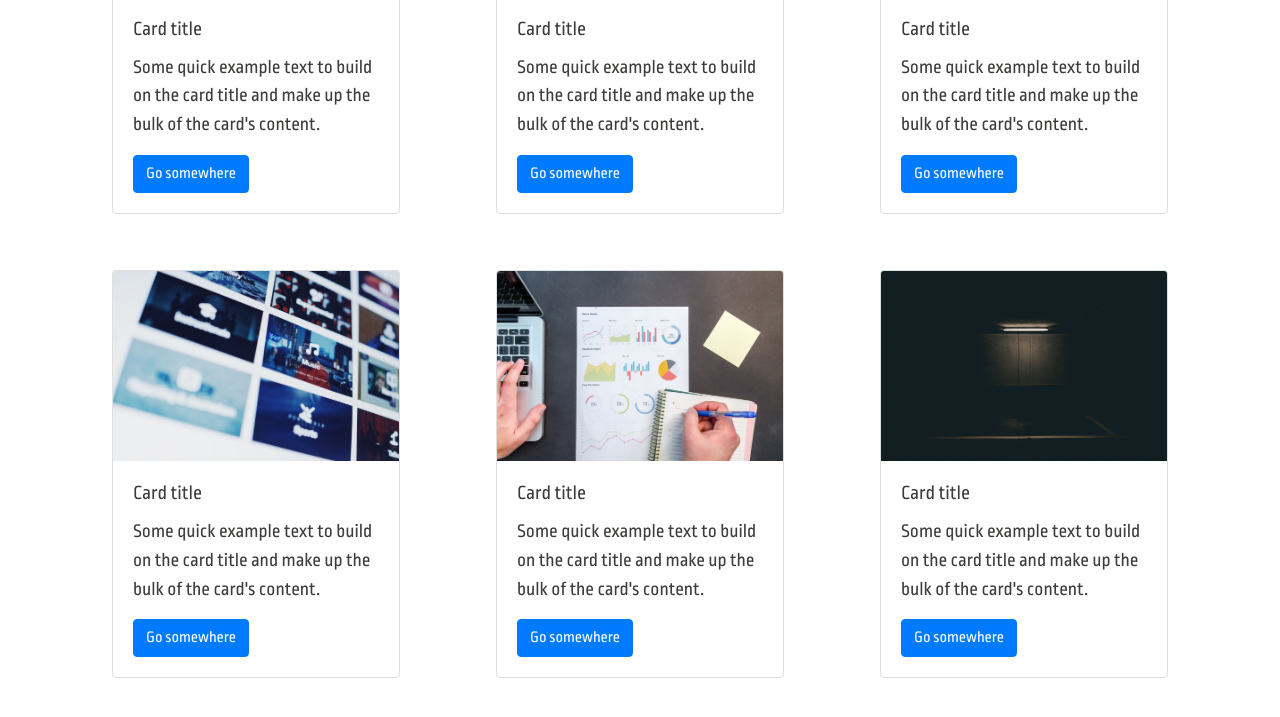
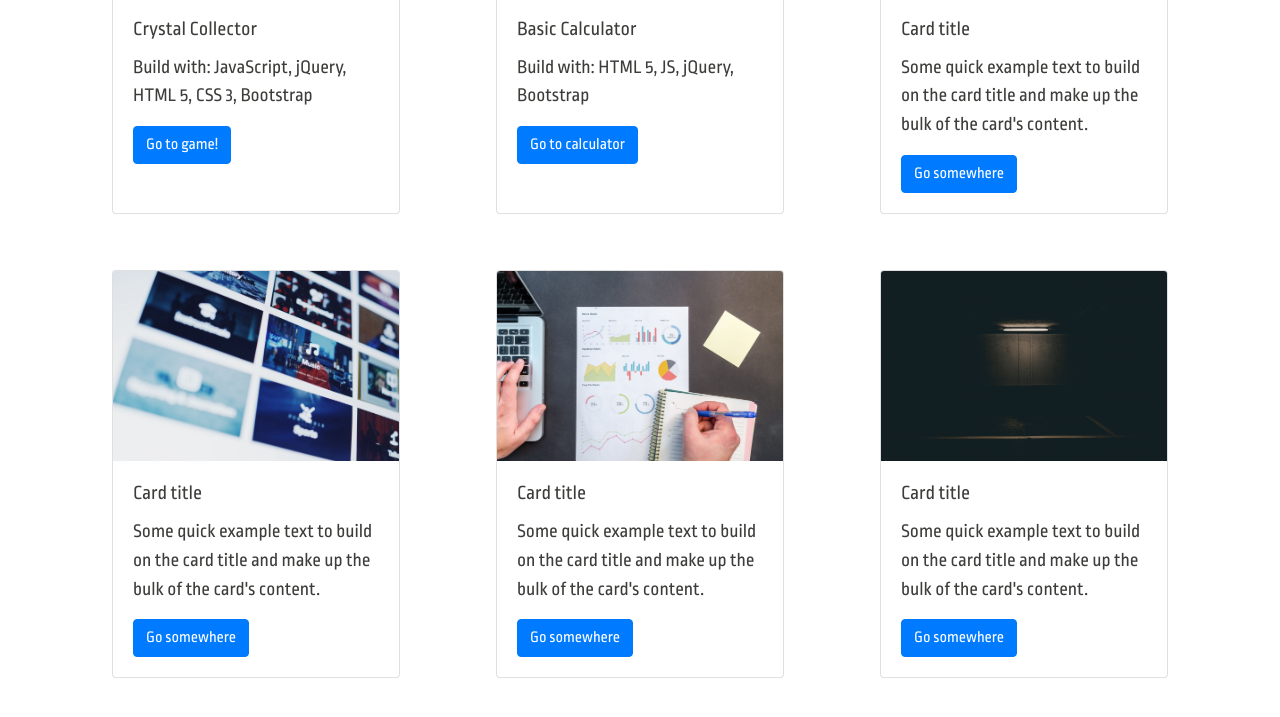
Before and after one commit to priyanshkumar/Bootstrap-Portfolio, a plain HTML site: page index.html in a window 1280 px wide. Shown: the part 3018-3735 px from the top of the page. Drawn offline with nearby package versions, Linux system fonts and the light colour scheme.

Commit message:
added crystal collector and basic calculator to portfolio

```diff
--- a/css/style.css
+++ b/css/style.css
@@ -155,6 +155,7 @@ ion-icon {
 @media (max-width: 768px) {
   /* section1 */
   .nav-bar {
+    width: 98.5%;
     font-size: 0.9em;
   }
 
--- a/index.html
+++ b/index.html
@@ -210,12 +210,11 @@
                         alt="Card image cap"
                       />
                       <div class="card-body">
-                        <h5 class="card-title">Card title</h5>
+                        <h5 class="card-title">Crystal Collector</h5>
                         <p class="card-text">
-                          Some quick example text to build on the card title and
-                          make up the bulk of the card's content.
+                          Build with: JavaScript, jQuery, HTML 5, CSS 3, Bootstrap
                         </p>
-                        <a href="#" class="btn btn-primary">Go somewhere</a>
+                        <a href="https://priyanshkumar.github.io/unit-4-game/" class="btn btn-primary">Go to game!</a>
                       </div>
                     </div>
                   </div>
@@ -230,12 +229,11 @@
                         alt="Card image cap"
                       />
                       <div class="card-body">
-                        <h5 class="card-title">Card title</h5>
+                        <h5 class="card-title">Basic Calculator</h5>
                         <p class="card-text">
-                          Some quick example text to build on the card title and
-                          make up the bulk of the card's content.
+                          Build with: HTML 5, JS, jQuery, Bootstrap
                         </p>
-                        <a href="#" class="btn btn-primary">Go somewhere</a>
+                        <a href="https://priyanshkumar.github.io/JS_Jquery_Calculator/" class="btn btn-primary">Go to calculator</a>
                       </div>
                     </div>
                   </div>
```
